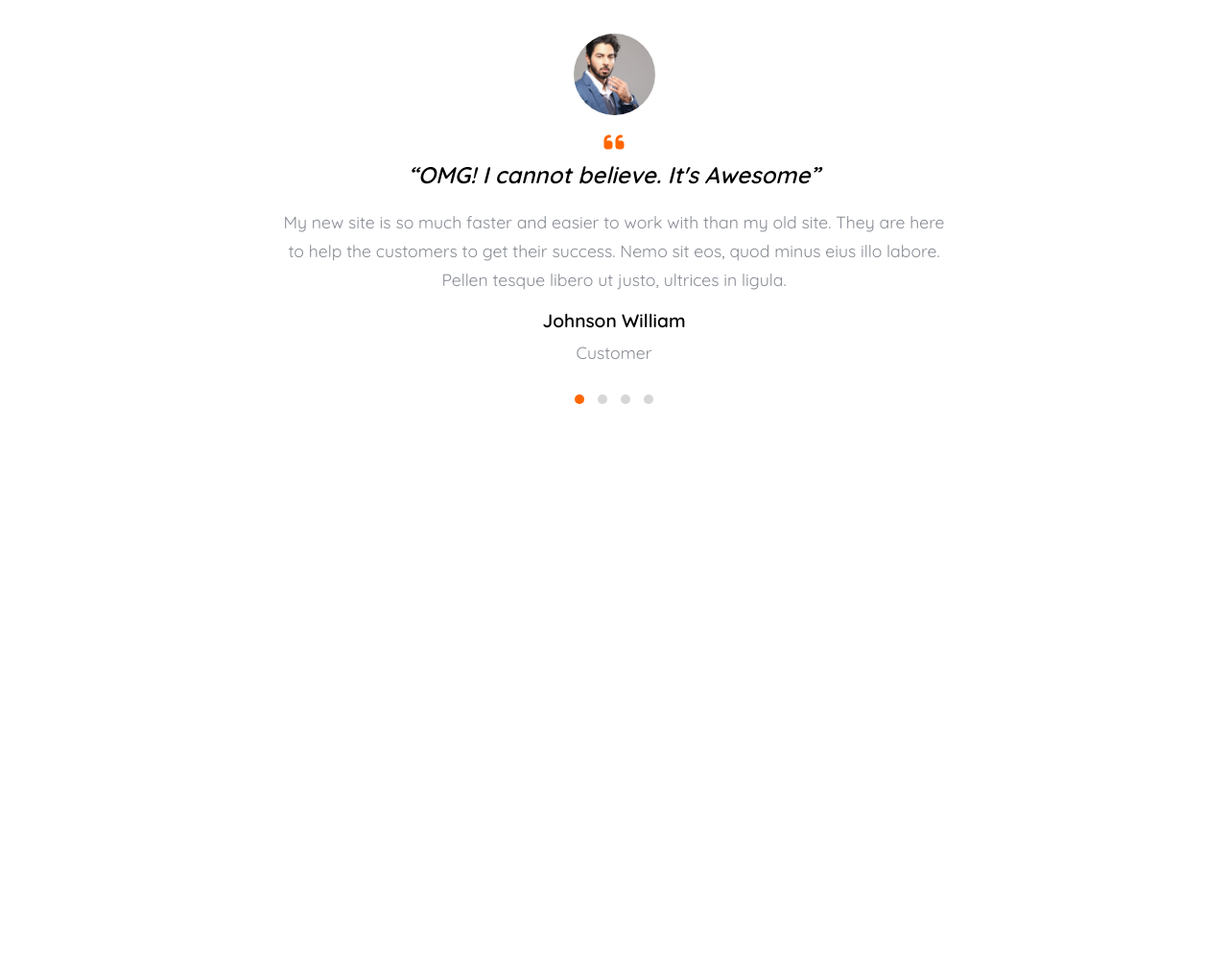
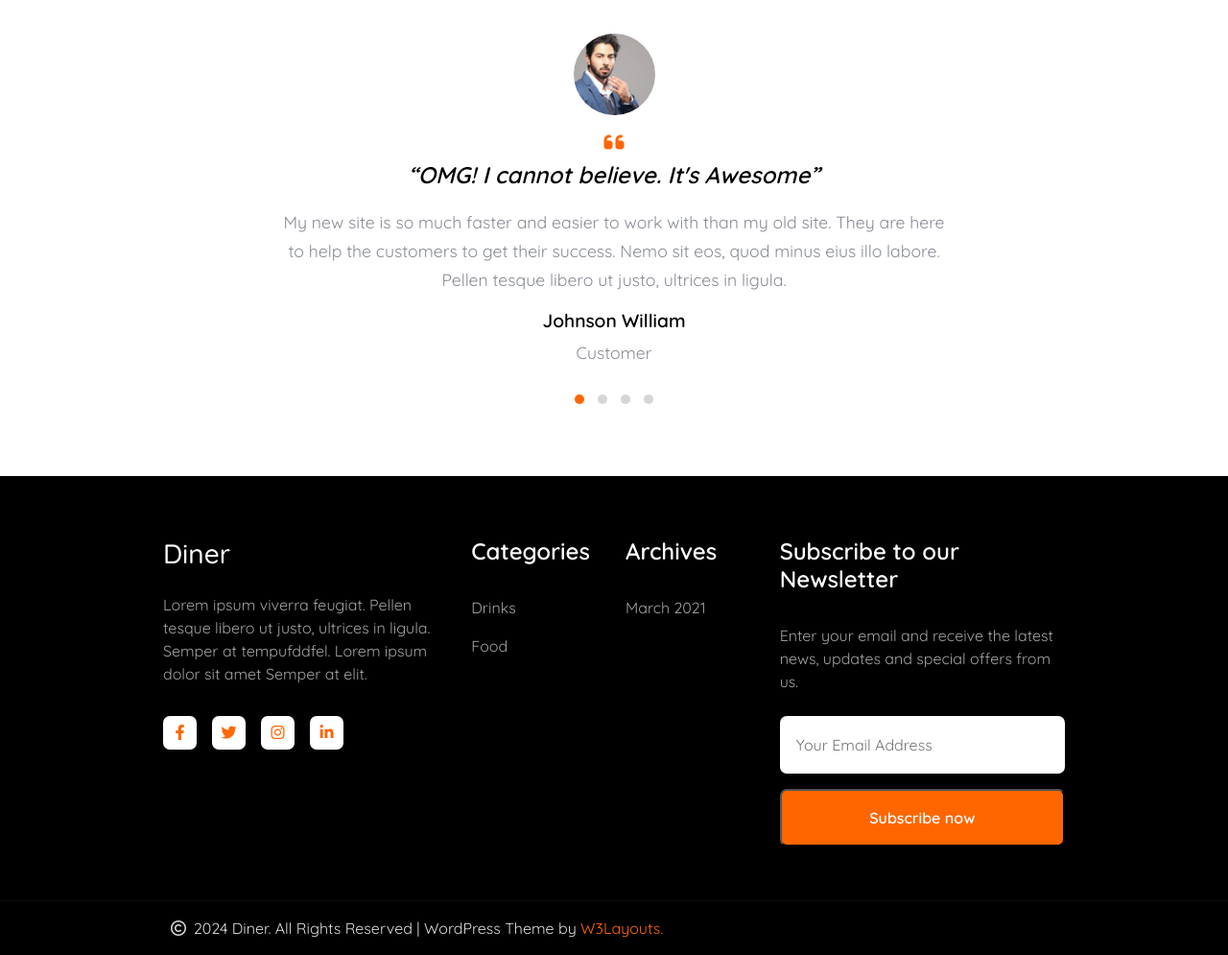
Before and after one commit to DuyKhanh202/Capstone, a plain HTML site: page Home.html in a window 1280 px wide. Shown: the part 3304-4299 px from the top of the page at 96% size. Before the commit the page ends 3800 px from the top, so only its background shows below. Drawn offline with nearby package versions, Linux system fonts and the light colour scheme.

Commit message:
update footer

```diff
--- a/Css/Style.css
+++ b/Css/Style.css
@@ -493,6 +493,97 @@ header#site-header {
 
  /* TESTIMONIALS */
 
+ /* FOOTER */
+
+ footer {
+  background-color: black;
+ }
+
+ footer a {
+  text-decoration: none;
+ }
+
+ footer .footer__content {
+  color: #a5a2a1;
+ }
+
+ footer .footer__content h3.pb-3 a {
+  color: white;
+  transition: all .5s;
+ }
+
+ footer .footer__content h3.pb-3 a:hover {
+  color: #ff6600;
+ }
+
+ footer h4 {
+  color: white;
+  font-weight: 600;
+ }
+
+ footer .footer__content a i {
+  width: 35px;
+  height: 35px;
+  line-height: 35px;
+  background-color: white;
+  color: #ff6600;
+  border-radius: 7px;
+  transition: all .5s;
+ }
+
+ footer .footer__content a:hover i {
+  color: white;
+  background-color: #ff6600;
+ }
+
+ footer .footer__content p a {
+  color: #a5a2a1;
+  transition: all .5s;
+ }
+
+ footer .footer__content p a:hover {
+  color: #ff6600;
+ }
+
+ footer form input {
+  border: 1px solid transparent;
+ }
+
+ footer form input:focus {
+  border: 1px solid #ff6600;
+ }
+
+ footer form button {
+  font-weight: 600;
+  color: white;
+  background-color: #ff6600;
+ }
+
+ footer form button, footer form input {
+  height: 60px;
+  border-radius: 7px;
+  outline: none;
+ }
+
+ footer .footer__copyright {
+  border-top: 1px solid rgb(255, 255, 255, 5%);
+ }
+
+ footer .footer__copyright p {
+  color: #ddd;
+ }
+
+ .footer__copyright span {
+  color: #ff6600;
+  transition: all .5s;
+ }
+
+ .footer__copyright span:hover {
+  color: white;
+ }
+
+ /* FOOTER */
+
  /* ****** RESPONSIVE *****  */
  @media screen and (max-width: 675px) {
   /* TESTIMONIALS */
@@ -525,6 +616,17 @@ header#site-header {
   }
  }
 
+ @media screen and (max-width: 991.98px) {
+  /* FOOTER */
+  .footer__item:first-child, .footer__item:nth-child(2) {
+    margin-bottom: 35px;
+  }
+
+  .footer__copyright p {
+    text-align: center;
+  }
+ }
+
  @media screen and (max-width: 1081px) {
 
   /* TITLE THEME */
--- a/Home.html
+++ b/Home.html
@@ -454,6 +454,46 @@
         </div>
       </section>
 
+      <!-- FOOTER -->
+      <footer class="pt-5">
+        <div class="footer__content container pt-3 pb-5">
+          <div class="row">
+            <div class="footer__item col-lg-4 col-md-6 col-sm-7">
+              <h3 class="pb-3"><a href="#">Diner</a></h3>
+              <p class="pb-3">Lorem ipsum viverra feugiat. Pellen tesque libero ut justo, ultrices in ligula. Semper at tempufddfel. Lorem ipsum dolor sit amet Semper at elit.</p>
+              <div class="d-flex">
+                <a href="#"><i class="fa-brands fa-facebook-f me-3 text-center"></i></a>
+                <a href="#"><i class="fa-brands fa-twitter me-3 text-center"></i></a>
+                <a href="#"><i class="fa-brands fa-instagram me-3 text-center"></i></a>
+                <a href="#"><i class="fa-brands fa-linkedin-in text-center"></i></a>
+              </div>
+            </div>
+            <div class="footer__item col-lg-2 col-md-6 col-sm-5">
+              <h4 class="pb-4">Categories</h4>
+              <p><a href="#">Drinks</a></p>
+              <p><a href="#">Food</a></p>
+            </div>
+            <div class="footer__item col-lg-2 col-md-6 col-sm-5">
+              <h4 class="pb-4">Archives</h4>
+              <p><a href="#">March 2021</a></p>
+            </div>
+            <div class="footer__item col-lg-4 col-md-6 col-sm-7">
+              <h4 class="pb-4">Subscribe to our Newsletter</h4>
+              <p>Enter your email and receive the latest news, updates and special offers from us.</p>
+              <form>
+                <input type="email" class="w-100 my-2 ps-3" placeholder="Your Email Address">
+                <button class="w-100 my-2">Subscribe now</button>
+              </form>
+            </div>
+          </div>
+        </div>
+        <div class="footer__copyright py-3">
+          <div class="container">
+            <p class="mb-0"><i class="fa-regular fa-copyright mx-2"></i>2024 Diner. All Rights Reserved | WordPress Theme by <a href="#"><span>W3Layouts.</span></a></p>
+          </div>
+        </div>
+      </footer>
+
     <!-- JQUERY  -->
     <script src="https://code.jquery.com/jquery-2.2.4.js" integrity="sha256-iT6Q9iMJYuQiMWNd9lDyBUStIq/8PuOW33aOqmvFpqI=" crossorigin="anonymous"></script>
     <!-- THƯ VIỆN OWL -->
```
